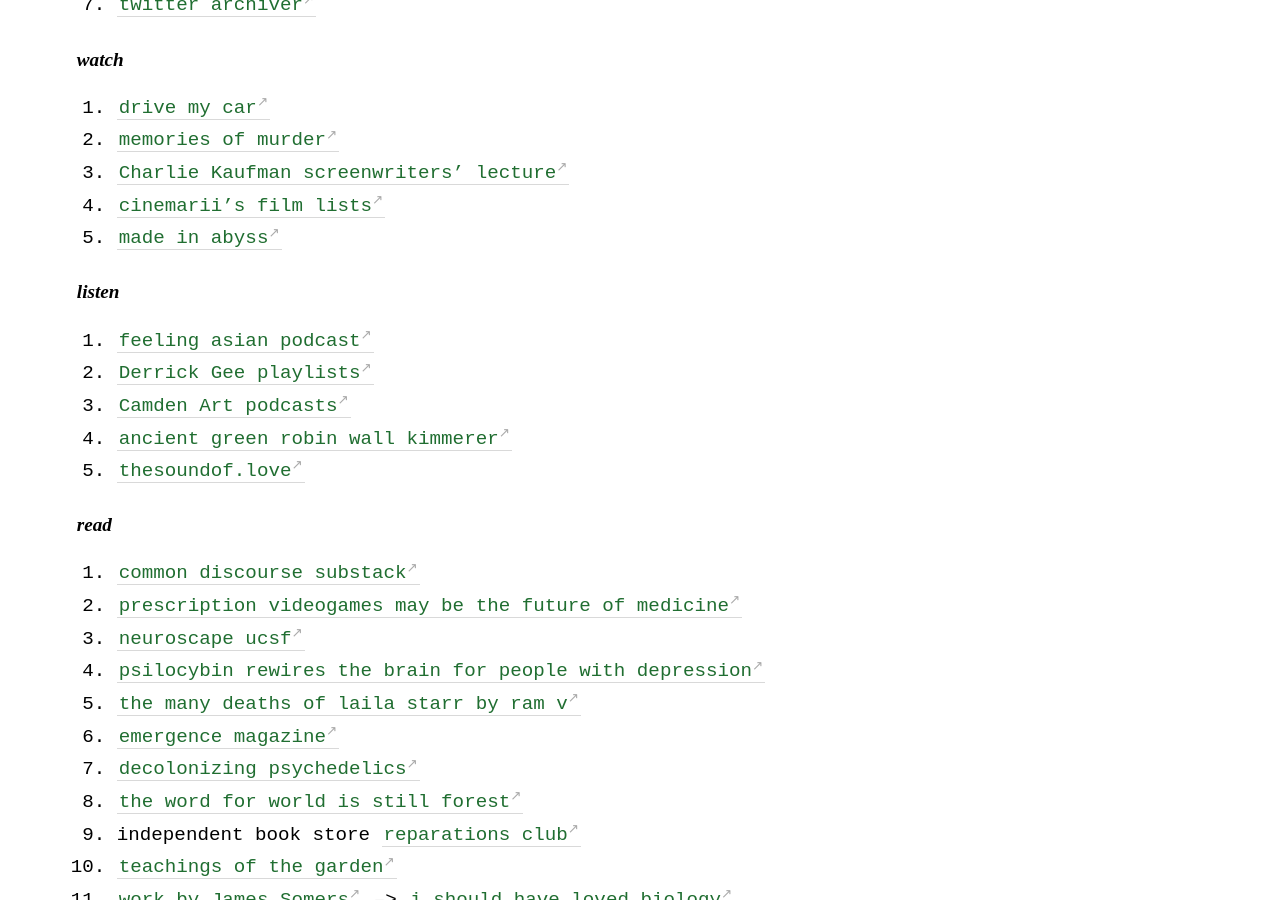
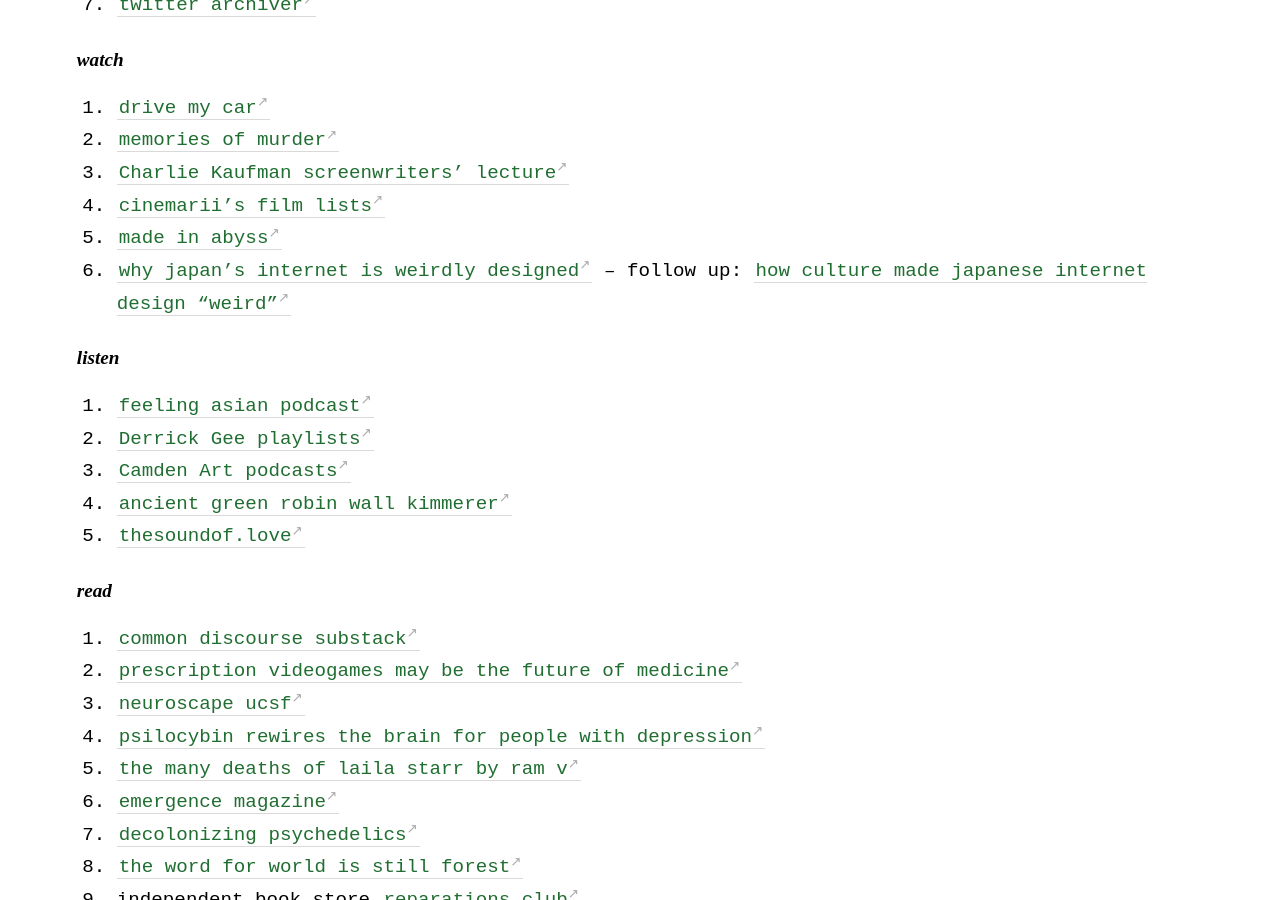
Before and after one commit to geminiworms/talyssagarden.github.io, a Jekyll site: the page built from _pages/big-list.md, in a window 1280 px wide and 900 px high, scrolled down 1010 px. Built offline with Jekyll 4.4.1, drawn with Linux system fonts in a browser that asks for light colours.

Commit message:
Update big-list.md

```diff
--- a/_pages/big-list.md
+++ b/_pages/big-list.md
@@ -37,6 +37,7 @@
 3. [Charlie Kaufman screenwriters' lecture](https://youtu.be/EKU8xsC8goY)
 4. [cinemarii's film lists](https://www.youtube.com/user/aril123)
 5. [made in abyss](https://en.wikipedia.org/wiki/Made_in_Abyss)
+6. [why japan's internet is weirdly designed](https://www.youtube.com/watch?v=z6ep308goxQ) -- follow up: [how culture made japanese internet design "weird"](https://www.youtube.com/watch?v=Opy-SjDU0UY&list=TLPQMTQwNzIwMjNrI42uEBhZ7A&index=29)
 
 #### listen
 1. [feeling asian podcast](https://open.spotify.com/show/19xkU2nVYC39nhig9Jvbc4?si=c480b6075a26445a)
```
